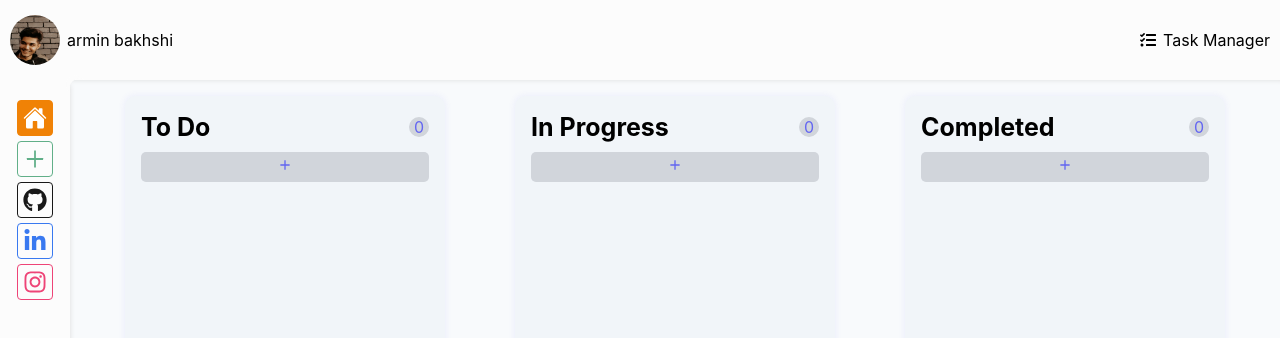
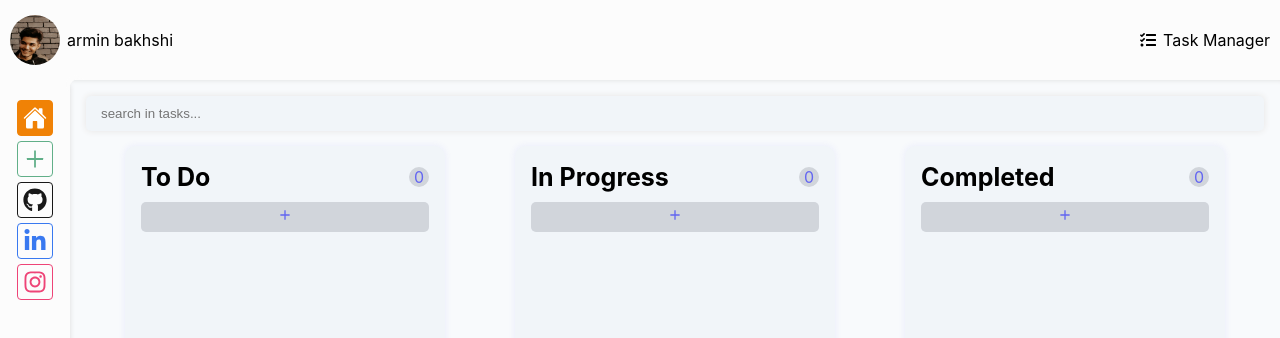
Before and after one commit to armin-bkh/taskmanager-app, a React (Create React App) app: page / in a window 1280 px wide. Shown: the top 338 px of the page. Built offline with nearby package versions, Linux system fonts and the light colour scheme.

Commit message:
handle search tasks

```diff
--- a/src/Components/Common/Input/InputContainer.style.ts
+++ b/src/Components/Common/Input/InputContainer.style.ts
@@ -32,9 +32,6 @@ export const InputContainer = styled.fieldset<inputContainerProps>`
     height: ${(props) => (props.type === "textarea" ? "150px" : "auto")};
     resize: none;
 
-    &:focus {
-      /* box-shadow: 0 0 5px #0891b2;  */
-    }
   }
   & .error {
     margin-top: 3px;
--- /dev/null
+++ b/src/Components/Common/SearchBox/SearchBox.tsx
@@ -0,0 +1,26 @@
+import React, { useState } from "react";
+import { InputContainer } from "../Input/InputContainer.style";
+
+interface searchBoxProps {
+  handleSearch: (value: string) => void;
+  placeholder?: string,
+}
+
+const SearchBox = ({ handleSearch, placeholder }: searchBoxProps) => {
+  const [search, setSearch] = useState("");
+
+    const changeHandler = (e: React.ChangeEvent<HTMLInputElement>) => {
+        setSearch(e.target.value);
+        handleSearch(e.target.value);
+    }
+
+  return (
+    <div>
+      <InputContainer type="text">
+        <input  className="input" type="text" value={search} onChange={changeHandler} placeholder={placeholder || ''}/>
+      </InputContainer>
+    </div>
+  );
+};
+
+export default SearchBox;
--- a/src/Components/TaskList/TaskList.tsx
+++ b/src/Components/TaskList/TaskList.tsx
@@ -1,4 +1,7 @@
+import React, { useState } from "react";
+import SearchBox from "../Common/SearchBox/SearchBox";
 import { useTasks } from "../Provider/TaskProvider";
+import { taskItemType } from "../Provider/taskProviderTypes.type";
 import TaskSection from "../TaskSection/TaskSection";
 import styles from "./TaskList.module.scss";
 
@@ -19,16 +22,40 @@ const taskStatus = [
 
 const TaskList = () => {
   const { tasks } = useTasks();
+  const [searchedTasks, setSearchedTasks] = useState<taskItemType[] | null>(
+    null
+  );
+
+  const searchHandler = (value: string) => {
+    if (value) {
+      const searchedTasks = tasks.filter((task) =>
+        task.title.toLowerCase().includes(value.toLowerCase())
+      );
+      setSearchedTasks(searchedTasks);
+    } else setSearchedTasks(null);
+  };
 
   return (
+    <div>
+      <div>
+        <SearchBox
+          handleSearch={searchHandler}
+          placeholder="search in tasks..."
+        />
+      </div>
       <div className={styles.taskList}>
         {taskStatus.map((status) => (
           <TaskSection
             key={status.id}
             title={status.value}
-          tasks={tasks.filter((task) => task.status === status.value)}
+            tasks={
+              searchedTasks
+                ? searchedTasks.filter((task) => task.status === status.value)
+                : tasks.filter((task) => task.status === status.value)
+            }
           />
         ))}
+      </div>
     </div>
   );
 };
```
Lines whose indentation alone changed are shown as unchanged.
